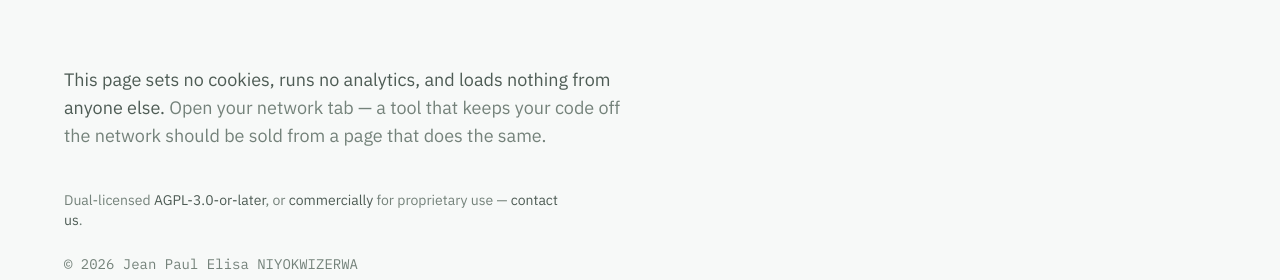
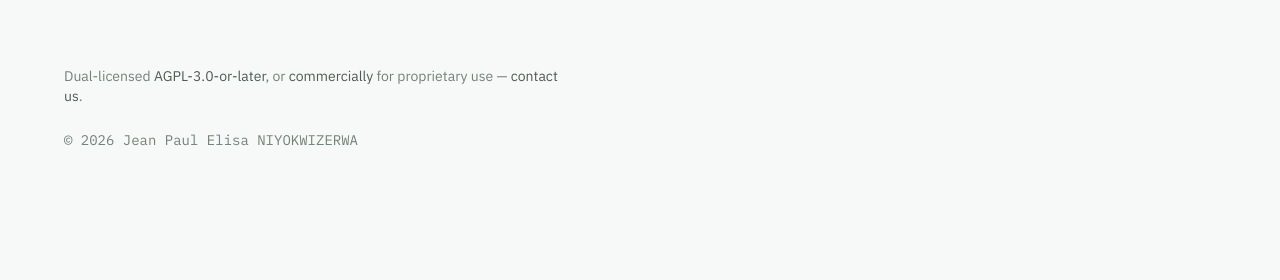
Before and after one commit to Ndevu12/saw-ui, a Next.js app: page / in a window 1280 px wide. Shown: the part 6631-6911 px from the top of the page. After the commit the page ends 6861 px from the top, so only its background shows below. Built offline with nearby package versions, Linux system fonts and the light colour scheme; no server answers.

Commit message:
Drop the footer pitch that argued the page
It listed what the page is not.

```diff
--- a/src/app/page.tsx
+++ b/src/app/page.tsx
@@ -59,15 +59,7 @@ export default async function Home() {
           </div>
         </div>
 
-        <p className="mt-16 max-w-[52ch] text-lg text-ink-faint">
-          <span className="text-ink-dim">
-            This page sets no cookies, runs no analytics, and loads nothing from anyone else.
-          </span>{' '}
-          Open your network tab — a tool that keeps your code off the network should be sold
-          from a page that does the same.
-        </p>
-
-        <p className="mt-10 max-w-[60ch] text-sm text-ink-faint">
+        <p className="mt-16 max-w-[60ch] text-sm text-ink-faint">
           Dual-licensed{' '}
           <ExtLink href={`${site.repo}/blob/main/LICENSE`} className="text-ink-dim hover:text-ink-strong">
             AGPL-3.0-or-later
```
